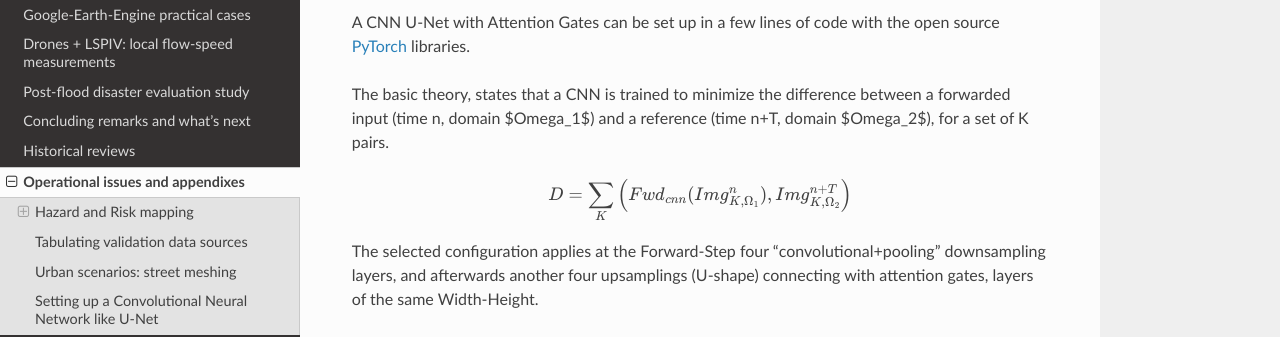
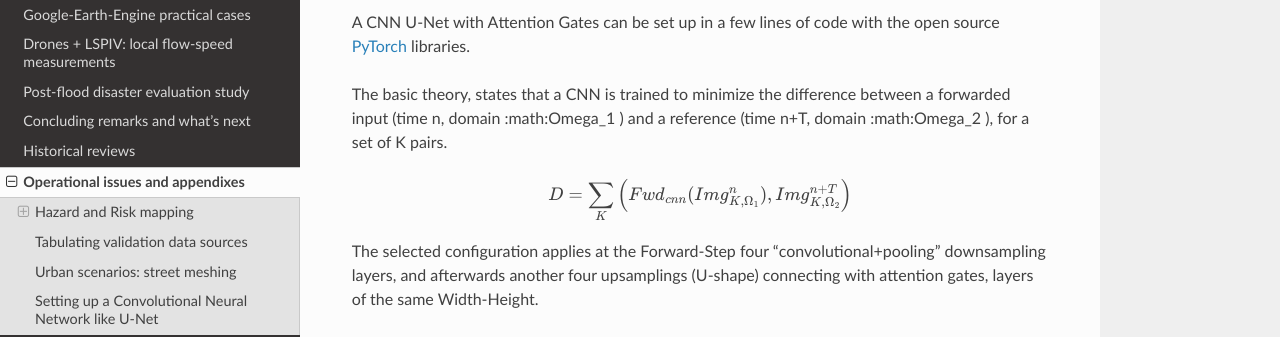
Before and after one commit to ivillamadrid/FloodMapping, a Sphinx documentation site: the page built from docs/source/operational_appx.rst, in a window 1280 px wide and 900 px high, scrolled down 1613 px. Shown: the part 303-640 px from the top of the window. Built offline with Sphinx 7.4.7 and the Read the Docs theme 2.0.0, drawn with Linux system fonts in a browser that asks for light colours; some of the changed lines change nothing that is shown.

Commit message:
Update operational_appx.rst

```diff
--- a/docs/source/operational_appx.rst
+++ b/docs/source/operational_appx.rst
@@ -65,8 +65,8 @@
 
 .. _Pytorch: https://pytorch.org/
 
-The basic theory, states that a CNN is trained to minimize the difference between a forwarded input (time n, domain $\Omega_1$)
-and a reference (time n+T, domain $\Omega_2$), for a set of K pairs.
+The basic theory, states that a CNN is trained to minimize the difference between a forwarded input (time n, domain :math:\Omega_1 )
+and a reference (time n+T, domain :math:\Omega_2 ), for a set of K pairs.
 
 .. math::
 
```
